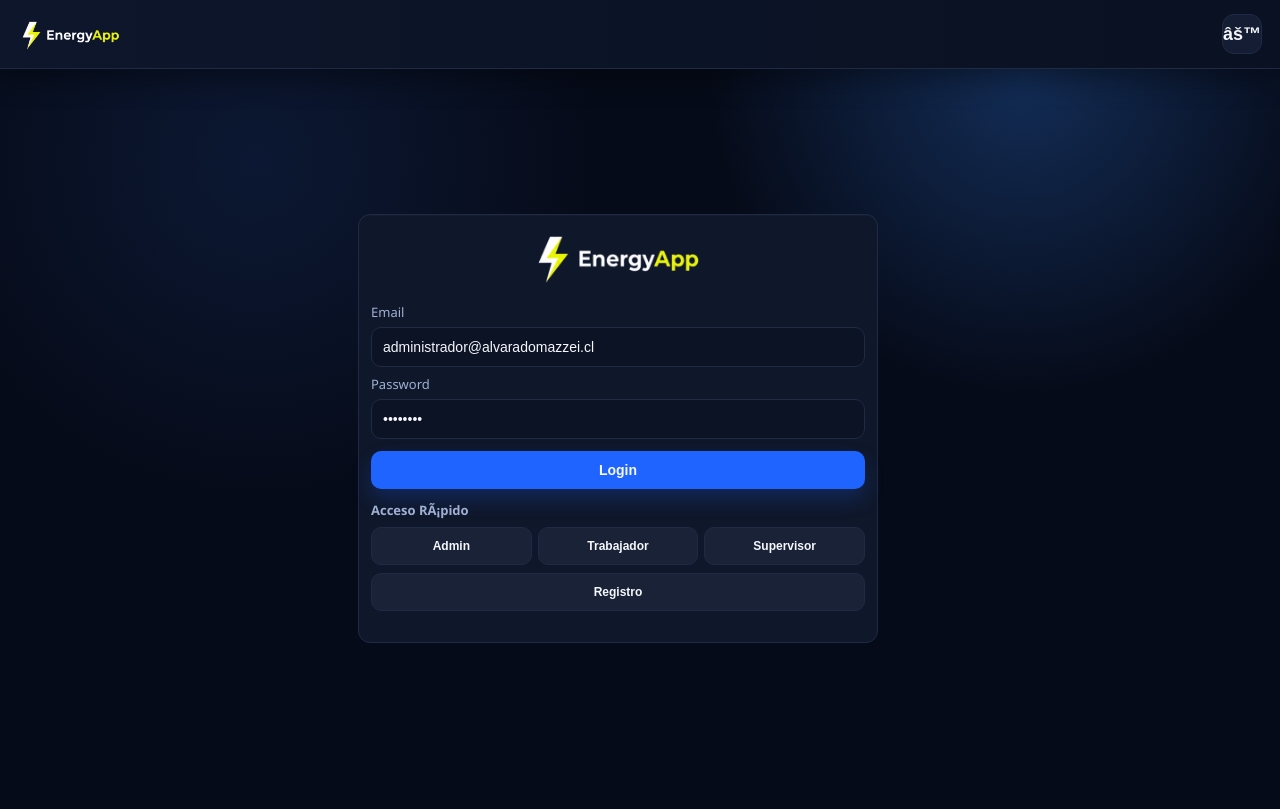
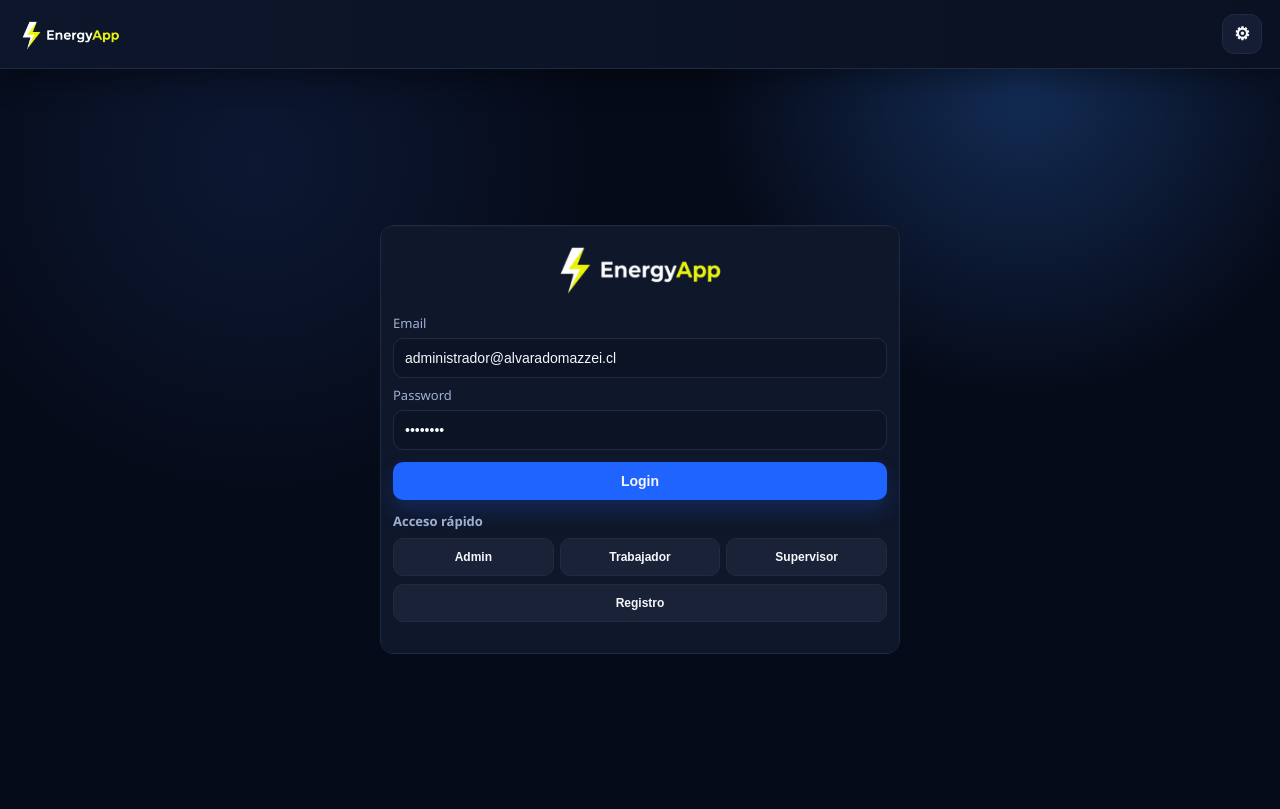
Before and after one commit to c0hete/energyapp-llm-platform, a FastAPI app: page /static/index.html in a window 1280 px wide. Run offline with FastAPI, Linux system fonts and the light colour scheme; data that the repository does not hold is empty.

Commit message:
ui: centrar login y alinear QR+2FA

```diff
--- a/static/app.js
+++ b/static/app.js
@@ -178,6 +178,7 @@
   const twoFAFormBlock = document.getElementById("twoFAFormBlock");
   qrBlock.classList.remove("hidden");
   twoFAFormBlock.classList.remove("hidden");
+   if (layout) layout.classList.add("with-qr");
 
   // Mostrar QR de la cuenta seleccionada
   const email = document.getElementById("email").value;
@@ -198,6 +199,7 @@
   twoFAFormBlock.classList.add("hidden");
   qrBlock.classList.add("hidden");
   loginBlock.classList.remove("hidden");
+   if (layout) layout.classList.remove("with-qr");
   document.getElementById("totpCode").value = "";
   document.getElementById("twoFAStatus").textContent = "";
   session2FAToken = null;
--- a/static/index.html
+++ b/static/index.html
@@ -13,15 +13,14 @@
       <img src="/static/logo.png" alt="logo" />
     </div>
     <div class="nav-actions">
-      <button class="icon-btn" title="Config" onclick="setTab('config')">âš™</button>
+      <button class="icon-btn" title="Config" onclick="setTab('config')">⚙</button>
     </div>
   </header>
 
   <main id="layout" class="unauth">
     <aside>
-      <!-- Formulario -->
       <div id="loginBlock" class="block">
-        <div class="logo-wrapper" style="margin-bottom:16px;">
+        <div class="logo-wrapper" style="margin-bottom:16px; display:flex; justify-content:center;">
           <img src="/static/logo.png" alt="logo" style="height:60px;" />
         </div>
         <label for="email">Email</label>
@@ -30,7 +29,7 @@
         <input id="password" type="password" value="admin123" />
         <button id="btnLogin" style="margin-top:12px; width:100%;">Login</button>
 
-        <div class="muted" style="margin:12px 0 8px; font-weight:bold;">Acceso RÃ¡pido</div>
+        <div class="muted" style="margin:12px 0 8px; font-weight:bold;">Acceso rápido</div>
         <div class="row-flex" style="gap:6px;">
           <button id="btnFillAdmin" class="ghost" style="flex:1; font-size:12px;">Admin</button>
           <button id="btnFillWorker" class="ghost" style="flex:1; font-size:12px;">Trabajador</button>
@@ -41,7 +40,6 @@
         <p id="loginStatus" class="muted" style="margin-top:8px; font-size:11px;"></p>
       </div>
 
-      <!-- QR Code - Contenedor independiente (solo visible en 2FA) -->
       <div id="qrBlock" class="hidden" style="width:280px;">
         <div style="text-align:center;">
           <div style="background:rgba(255,152,0,0.1); border:1px solid #ff9800; border-radius:4px; padding:8px; margin-bottom:12px;">
@@ -54,6 +52,7 @@
           <div id="qrSecretDisplay" style="font-size:8px; font-family:monospace; word-break:break-all; padding:6px; background:var(--bg); border-radius:2px; margin-top:8px; max-height:50px; overflow-y:auto; display:none; border:1px solid var(--border); line-height:1.2;"></div>
         </div>
       </div>
+
       <div id="twoFAFormBlock" class="block hidden">
         <div style="text-align: center; margin-bottom: 16px;">
           <h3 style="margin: 0 0 8px;">Verificación 2FA</h3>
@@ -64,6 +63,7 @@
         <button id="btnCancel2FA" class="ghost" style="margin-top: 6px;">Cancelar</button>
         <p id="twoFAStatus" class="muted" style="margin-top: 6px;"></p>
       </div>
+
       <div id="convBlock" class="block hidden full-height">
         <button id="btnNewConv" style="margin-bottom:8px;">Nueva conversacion</button>
         <div class="muted" style="margin-bottom:6px;">Conversaciones recientes</div>
@@ -91,7 +91,7 @@
           <textarea id="prompt" placeholder="Escribe tu mensaje...">Hola, ¿qué puedes hacer?</textarea>
           <div class="row">
             <button id="btnSend" style="flex:1">Enviar</button>
-            <button id="btnClear" class="ghost" style="width:140px; display:flex; align-items:center; justify-content:center; gap:6px;">ðŸ§¹ 🧹 Limpiar</button>
+            <button id="btnClear" class="ghost" style="width:140px; display:flex; align-items:center; justify-content:center; gap:6px;">🧹 Limpiar</button>
           </div>
           <div id="status" class="status"></div>
         </div>
@@ -103,10 +103,10 @@
           <p class="muted" id="profileInfo">Email / rol</p>
           <div class="row-flex">
             <input id="currentPassword" type="password" placeholder="Contraseña actual" />
-            <input id="newPassword" type="password" placeholder="Nueva Contraseña" />
+            <input id="newPassword" type="password" placeholder="Nueva contraseña" />
             <input id="confirmPassword" type="password" placeholder="Confirmar" />
           </div>
-          <button id="btnChangePassword" style="margin-top:8px;">Cambiar Contraseña</button>
+          <button id="btnChangePassword" style="margin-top:8px;">Cambiar contraseña</button>
           <p class="muted" id="pwStatus"></p>
         </div>
         <div class="block">
@@ -121,7 +121,7 @@
             <input id="cfgMaxTokens" placeholder="max_tokens" />
           </div>
           <div class="row-flex" style="align-items:center;">
-            <button id="btnPingOllama" style="flex:1;">Probar conexiÃ³n Ollama</button>
+            <button id="btnPingOllama" style="flex:1;">Probar conexión Ollama</button>
             <p class="muted" id="ollamaStatus" style="margin:0 0 0 8px;"></p>
           </div>
         </div>
@@ -141,7 +141,7 @@
               <div id="adminUserSelected" class="muted">Selecciona un usuario</div>
             </div>
             <div style="display:flex; gap:8px; align-items:center;">
-              <select id="reassignSelect" class="select-control" style="width:310px;"></select>
+              <select id="reassignSelect" class="select-control" style="width:220px;"></select>
               <button id="btnReassign" style="width:140px;">Reasignar</button>
             </div>
           </div>
@@ -150,7 +150,7 @@
               <div class="muted">Selecciona un usuario</div>
             </div>
             <div class="admin-message-pane">
-              <div class="muted" id="adminConvTitle">Selecciona una conversaciÃ³n</div>
+              <div class="muted" id="adminConvTitle">Selecciona una conversación</div>
               <div class="chat-box admin-messages" id="adminMessages">
                 <div class="welcome">Sin mensajes</div>
               </div>
@@ -162,6 +162,6 @@
     </section>
   </main>
 
-  <script src="/static/app.js?v=12"></script>
+  <script type="module" src="/static/app.js"></script>
 </body>
 </html>
--- a/static/styles.css
+++ b/static/styles.css
@@ -88,10 +88,11 @@
 }
 
 main.unauth {
-  grid-template-columns: 1fr;
+  display: flex;
   justify-content: center;
   align-items: center;
   gap: 0;
+  padding: 32px 18px;
 }
 
 aside {
@@ -111,17 +112,24 @@
   background: transparent;
   padding: 0;
   box-shadow: none;
+  display: flex;
+  flex-direction: column;
+  align-items: center;
+  max-width: 520px;
+  width: 100%;
+  gap: 12px;
+}
+
+main.unauth.with-qr aside {
   display: grid;
   grid-template-columns: 280px 1fr;
-  grid-template-rows: auto auto;
+  grid-template-rows: auto;
   gap: 20px;
   max-width: 900px;
   align-items: start;
 }
 
 #loginBlock {
-  grid-column: 2;
-  grid-row: 1;
   display: flex;
   flex-direction: column;
   justify-content: center;
@@ -133,15 +141,16 @@
 #qrBlock {
   grid-column: 1;
   grid-row: 1;
+  justify-self: start;
 }
 
 #twoFAFormBlock {
   grid-column: 2;
   grid-row: 1;
-  max-width: 420px;
+  max-width: 480px;
   margin: 0 auto;
   width: 100%;
-  align-self: center;
+  align-self: start;
 }
 
 .block {
```
